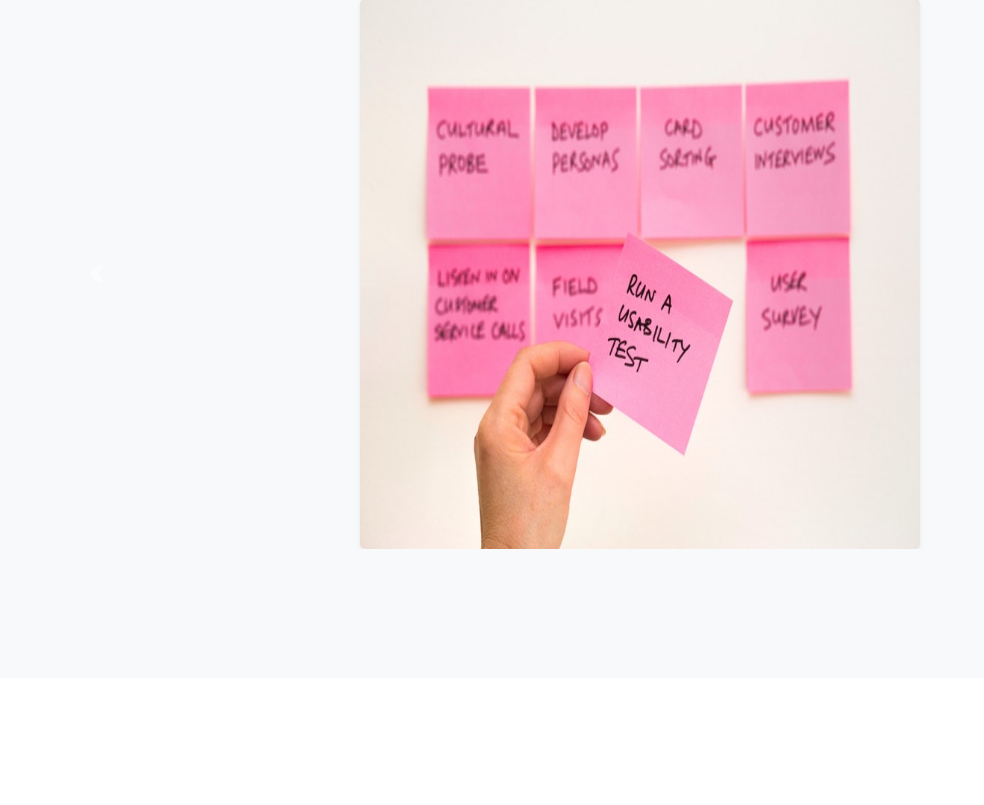
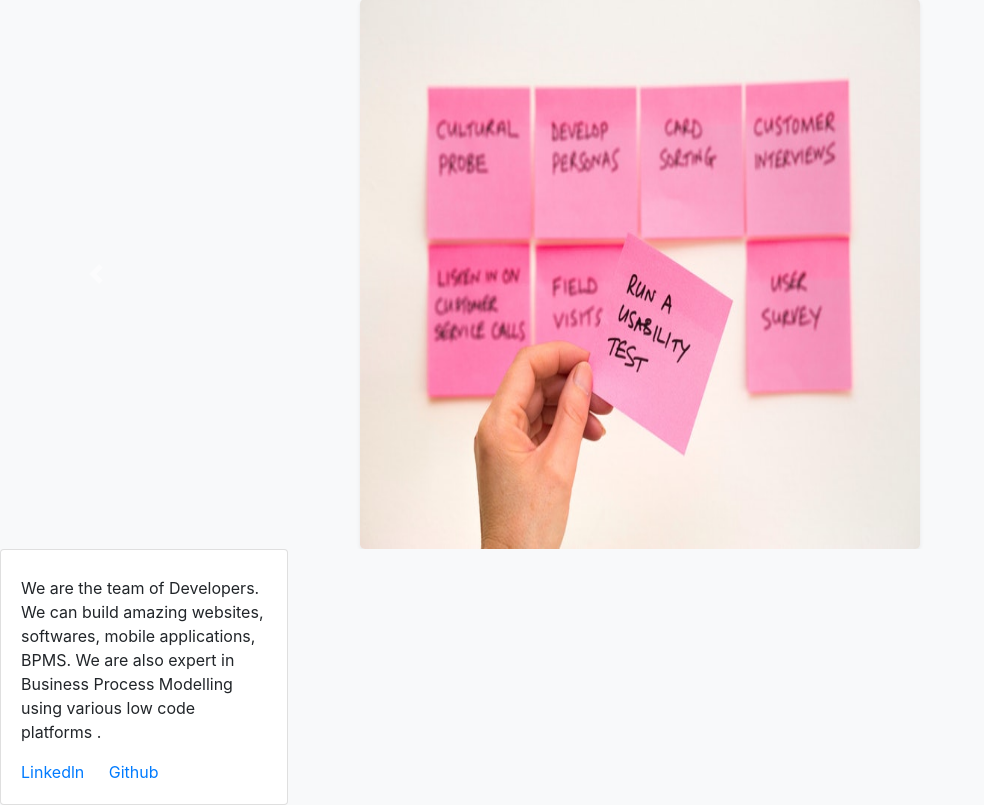
Before and after one commit to riyaz-ahmad/taskmate, a Django app: page /about-us in a window 1280 px wide. Shown: the part 122-927 px from the top of the page, without its empty margins (0-984 px from the left). Before the commit the page ends 671 px from the top, so only its background shows below. Run offline with Django 3.2, Linux system fonts and the light colour scheme; some libraries are stand-ins or nearby versions.

Commit message:
Update About Us

```diff
--- a/taskmate-master/todolist_app/templates/about.html
+++ b/taskmate-master/todolist_app/templates/about.html
@@ -32,5 +32,15 @@
           <span class="sr-only">Next</span>
         </a>
     </div>
+    <div class="card" style="width: 18rem;">
+        <div class="card-body">
+          <h5 class="card-title"></h5>
+          <h6 class="card-subtitle mb-2 text-muted"></h6>
+          <p class="card-text">We are the team of Developers. We can build amazing websites, softwares, mobile applications, BPMS.
+              We are also expert in Business Process Modelling using various low code platforms .</p>
+          <a href="www.linkedin.com/in/riyaz-ahmad-kmr" class="card-link">Linkedln </a>
+          <a href="https://github.com/riyaz-ahmad" class="card-link">Github</a>
+        </div>
+      </div>
 
 {% endblock content %}
```
